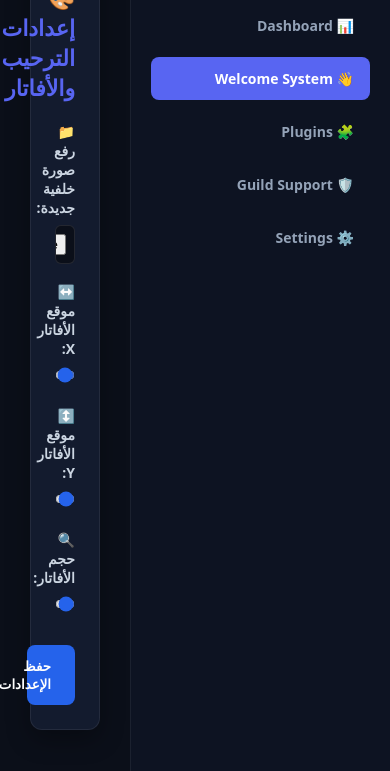
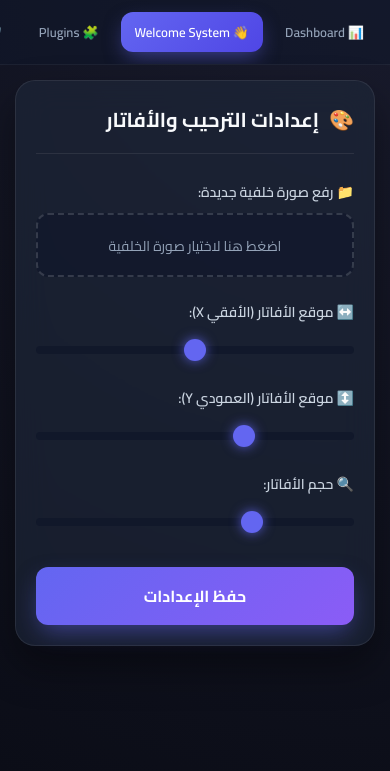
Before and after one commit to gs4302jzge-wq/dashboard-bot, a website: page public/index.html in a window 390 px wide. Shown: the part 73-844 px from the top of the page. Drawn offline with Linux system fonts and the light colour scheme.

Commit message:
Upgrade UI to ultra modern responsive glassmorphism design

```diff
--- a/public/index.html
+++ b/public/index.html
@@ -3,68 +3,279 @@
 <head>
   <meta charset="UTF-8">
   <meta name="viewport" content="width=device-width, initial-scale=1.0">
-  <title>Dashboard</title>
+  <title>OSCORP RP - Dashboard</title>
+  <link href="https://fonts.googleapis.com/css2?family=Cairo:wght@400;600;700;800&display=swap" rel="stylesheet">
   <style>
-    * { box-sizing: border-box; margin: 0; padding: 0; font-family: system-ui, -apple-system, sans-serif; }
-    body { background-color: #0b0f19; color: #f8fafc; display: flex; min-height: 100vh; }
+    * { box-sizing: border-box; margin: 0; padding: 0; font-family: 'Cairo', sans-serif; }
 
-    /* القائمة الجانبية Sidebar */
-    .sidebar { width: 260px; background: #0d1322; border-left: 1px solid rgba(255,255,255,0.06); padding: 20px; display: flex; flex-direction: column; gap: 10px; }
-    .sidebar h1 { font-size: 20px; color: #5865F2; margin-bottom: 20px; text-align: center; font-weight: bold; }
-    .nav-item { display: flex; align-items: center; gap: 12px; padding: 12px 16px; color: #94a3b8; text-decoration: none; border-radius: 8px; font-weight: 600; font-size: 14px; transition: 0.2s; }
-    .nav-item:hover, .nav-item.active { background: #5865F2; color: #fff; }
+    body {
+      background: radial-gradient(circle at top right, #1a1c2e, #0b0d17);
+      color: #f1f5f9;
+      min-height: 100vh;
+      display: flex;
+      flex-direction: column;
+    }
 
-    /* المحتوى الرئيسي Main Content */
-    .content { flex: 1; padding: 30px; overflow-y: auto; }
-    .card { background: #131b2e; border: 1px solid rgba(255, 255, 255, 0.07); border-radius: 12px; padding: 24px; max-width: 650px; margin: 0 auto; box-shadow: 0 10px 25px rgba(0,0,0,0.3); }
-    .card h2 { color: #5865F2; margin-bottom: 20px; font-size: 22px; display: flex; align-items: center; gap: 10px; }
+    /* Navbar Header for Mobile & Desktop */
+    .header {
+      background: rgba(15, 23, 42, 0.75);
+      backdrop-filter: blur(12px);
+      border-bottom: 1px solid rgba(255, 255, 255, 0.08);
+      padding: 15px 25px;
+      display: flex;
+      justify-content: space-between;
+      align-items: center;
+      position: sticky;
+      top: 0;
+      z-index: 100;
+    }
 
-    .form-group { margin-bottom: 18px; }
-    label { display: block; margin-bottom: 8px; font-weight: 600; color: #cbd5e1; font-size: 14px; }
-    input[type="file"] { background: #0b0f19; padding: 8px; border-radius: 6px; border: 1px solid rgba(255,255,255,0.1); width: 100%; color: #888; }
-    input[type="range"] { width: 100%; accent-color: #2563eb; cursor: pointer; }
+    .brand {
+      font-size: 22px;
+      font-weight: 800;
+      background: linear-gradient(135deg, #6366f1, #a855f7);
+      -webkit-background-clip: text;
+      -webkit-text-fill-color: transparent;
+      letter-spacing: 1px;
+    }
 
-    .btn { background: #2563eb; color: white; border: none; padding: 12px 24px; border-radius: 8px; font-weight: 600; cursor: pointer; width: 100%; margin-top: 10px; transition: 0.2s; }
-    .btn:hover { background: #1d4ed8; }
+    .layout {
+      display: flex;
+      flex: 1;
+      max-width: 1400px;
+      width: 100%;
+      margin: 0 auto;
+    }
+
+    /* Sidebar Navigation */
+    .sidebar {
+      width: 260px;
+      background: rgba(15, 23, 42, 0.5);
+      border-left: 1px solid rgba(255, 255, 255, 0.05);
+      padding: 20px 15px;
+      display: flex;
+      flex-direction: column;
+      gap: 8px;
+    }
+
+    .nav-link {
+      display: flex;
+      align-items: center;
+      gap: 12px;
+      padding: 12px 18px;
+      color: #94a3b8;
+      text-decoration: none;
+      border-radius: 12px;
+      font-weight: 600;
+      font-size: 15px;
+      transition: all 0.3s ease;
+    }
+
+    .nav-link:hover {
+      background: rgba(255, 255, 255, 0.05);
+      color: #e2e8f0;
+      transform: translateX(-3px);
+    }
+
+    .nav-link.active {
+      background: linear-gradient(135deg, #6366f1, #4f46e5);
+      color: #ffffff;
+      box-shadow: 0 8px 20px -4px rgba(99, 102, 241, 0.5);
+    }
+
+    /* Main Container */
+    .main-content {
+      flex: 1;
+      padding: 30px;
+      display: flex;
+      justify-content: center;
+      align-items: flex-start;
+    }
+
+    /* Glassmorphism Card */
+    .card {
+      background: rgba(30, 41, 59, 0.6);
+      backdrop-filter: blur(16px);
+      border: 1px solid rgba(255, 255, 255, 0.08);
+      border-radius: 20px;
+      padding: 30px;
+      width: 100%;
+      max-width: 600px;
+      box-shadow: 0 20px 40px rgba(0, 0, 0, 0.4);
+    }
+
+    .card-title {
+      font-size: 20px;
+      font-weight: 700;
+      margin-bottom: 25px;
+      display: flex;
+      align-items: center;
+      gap: 10px;
+      color: #f8fafc;
+      border-bottom: 1px solid rgba(255, 255, 255, 0.08);
+      padding-bottom: 15px;
+    }
+
+    .form-group {
+      margin-bottom: 22px;
+    }
+
+    .form-group label {
+      display: block;
+      font-size: 14px;
+      font-weight: 600;
+      color: #cbd5e1;
+      margin-bottom: 8px;
+    }
+
+    /* File Input Styling */
+    .file-input-wrapper {
+      position: relative;
+      background: rgba(15, 23, 42, 0.6);
+      border: 2px dashed rgba(255, 255, 255, 0.15);
+      border-radius: 12px;
+      padding: 15px;
+      text-align: center;
+      transition: border-color 0.3s ease;
+      cursor: pointer;
+    }
+
+    .file-input-wrapper:hover {
+      border-color: #6366f1;
+    }
+
+    .file-input-wrapper input[type="file"] {
+      position: absolute;
+      top: 0; left: 0; width: 100%; height: 100%;
+      opacity: 0;
+      cursor: pointer;
+    }
+
+    /* Custom Range Sliders */
+    input[type="range"] {
+      -webkit-appearance: none;
+      width: 100%;
+      height: 8px;
+      background: rgba(15, 23, 42, 0.8);
+      border-radius: 5px;
+      outline: none;
+    }
+
+    input[type="range"]::-webkit-slider-thumb {
+      -webkit-appearance: none;
+      width: 22px;
+      height: 22px;
+      border-radius: 50%;
+      background: #6366f1;
+      cursor: pointer;
+      box-shadow: 0 0 12px rgba(99, 102, 241, 0.8);
+      transition: transform 0.2s ease;
+    }
+
+    input[type="range"]::-webkit-slider-thumb:hover {
+      transform: scale(1.2);
+    }
+
+    /* Save Button */
+    .btn-submit {
+      width: 100%;
+      padding: 14px;
+      border: none;
+      border-radius: 12px;
+      background: linear-gradient(135deg, #6366f1, #8b5cf6);
+      color: white;
+      font-size: 16px;
+      font-weight: 700;
+      cursor: pointer;
+      box-shadow: 0 10px 25px -5px rgba(99, 102, 241, 0.5);
+      transition: all 0.3s ease;
+      margin-top: 10px;
+    }
+
+    .btn-submit:hover {
+      opacity: 0.95;
+      transform: translateY(-2px);
+      box-shadow: 0 15px 30px -5px rgba(99, 102, 241, 0.7);
+    }
+
+    /* Responsive adjustments for Mobile */
+    @media (max-width: 768px) {
+      .layout {
+        flex-direction: column;
+      }
+      .sidebar {
+        width: 100%;
+        border-left: none;
+        border-bottom: 1px solid rgba(255, 255, 255, 0.05);
+        flex-direction: row;
+        overflow-x: auto;
+        padding: 12px;
+      }
+      .nav-link {
+        white-space: nowrap;
+        padding: 8px 14px;
+        font-size: 13px;
+      }
+      .main-content {
+        padding: 15px;
+      }
+      .card {
+        padding: 20px;
+      }
+    }
   </style>
 </head>
 <body>
 
-  <!-- القائمة الجانبية -->
+  <header class="header">
+    <div class="brand">OSCORP RP</div>
+  </header>
+
+  <div class="layout">
     <aside class="sidebar">
-    <h1>OSCORP RP</h1>
-    <a href="#" class="nav-item">📊 Dashboard</a>
-    <a href="#" class="nav-item active">👋 Welcome System</a>
-    <a href="#" class="nav-item">🧩 Plugins</a>
-    <a href="#" class="nav-item">🛡️ Guild Support</a>
-    <a href="#" class="nav-item">⚙️ Settings</a>
+      <a href="#" class="nav-link">📊 Dashboard</a>
+      <a href="#" class="nav-link active">👋 Welcome System</a>
+      <a href="#" class="nav-link">🧩 Plugins</a>
+      <a href="#" class="nav-link">🛡️ Guild Support</a>
+      <a href="#" class="nav-link">⚙️ Settings</a>
     </aside>
 
-  <!-- منطقة المحتوى -->
-  <main class="content">
+    <main class="main-content">
       <div class="card">
-      <h2>🎨 إعدادات الترحيب والأفاتار</h2>
+        <div class="card-title">
+          <span>🎨</span> إعدادات الترحيب والأفاتار
+        </div>
+
         <form action="/update-welcome" method="POST" enctype="multipart/form-data">
+
           <div class="form-group">
             <label>📁 رفع صورة خلفية جديدة:</label>
+            <div class="file-input-wrapper">
+              <span style="color: #94a3b8; font-size: 14px;">اضغط هنا لاختيار صورة الخلفية</span>
               <input type="file" name="bgImage" accept="image/*">
             </div>
+          </div>
+
           <div class="form-group">
-          <label>↔️ موقع الأفاتار X:</label>
+            <label>↔️ موقع الأفاتار (الأفقي X):</label>
             <input type="range" name="avatarX" min="0" max="800" value="400">
           </div>
+
           <div class="form-group">
-          <label>↕️ موقع الأفاتار Y:</label>
+            <label>↕️ موقع الأفاتار (العمودي Y):</label>
             <input type="range" name="avatarY" min="0" max="360" value="120">
           </div>
+
           <div class="form-group">
             <label>🔍 حجم الأفاتار:</label>
             <input type="range" name="avatarRadius" min="20" max="150" value="60">
           </div>
-        <button type="submit" class="btn">حفظ الإعدادات</button>
+
+          <button type="submit" class="btn-submit">حفظ الإعدادات</button>
         </form>
       </div>
     </main>
+  </div>
 
 </body>
 </html>
```
Lines whose indentation alone changed are shown as unchanged.
